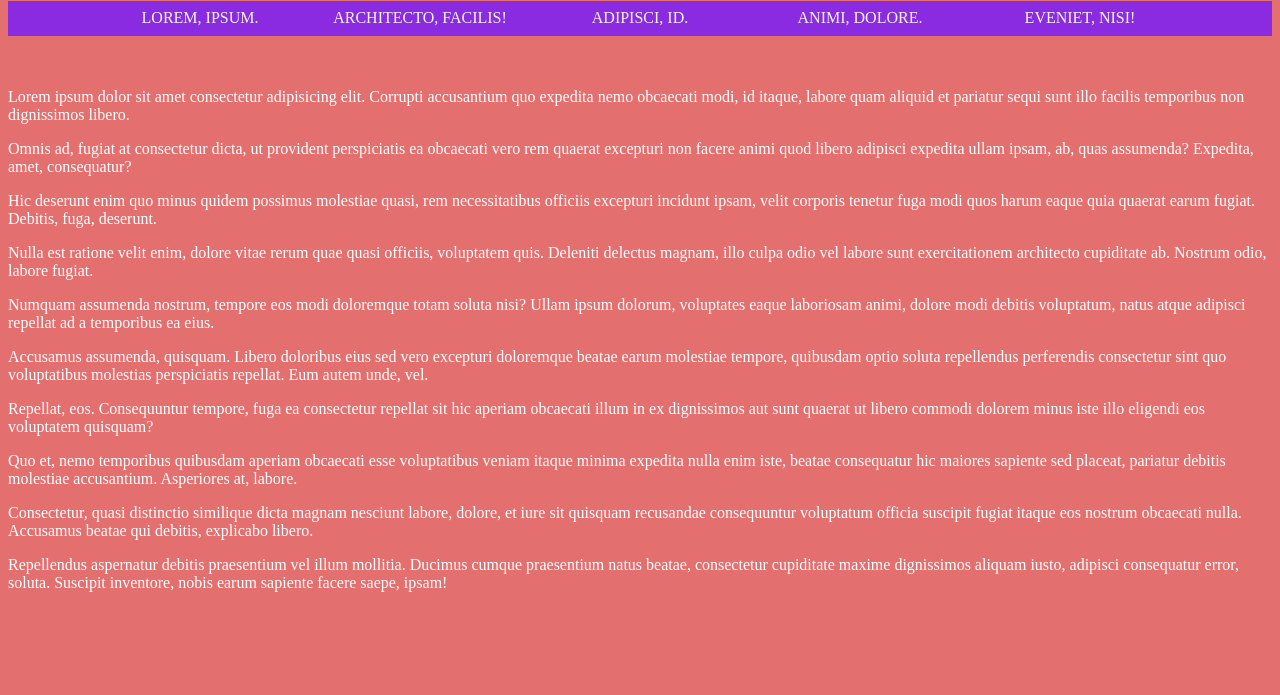
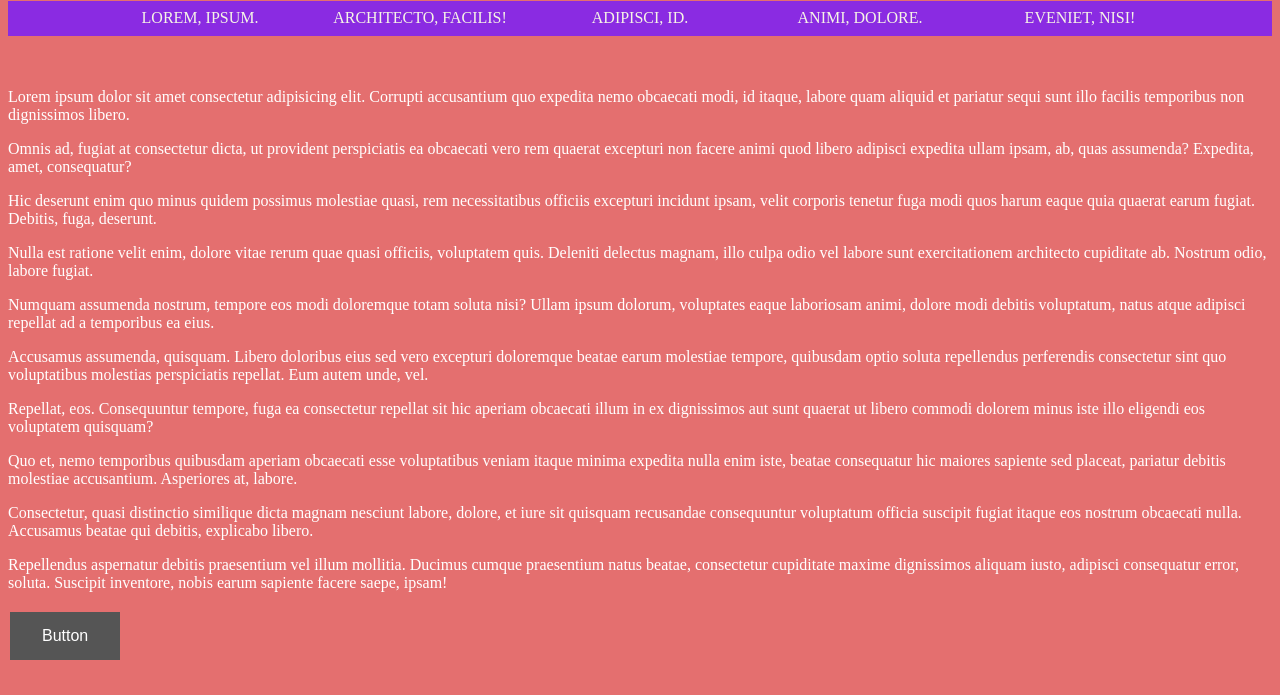
Before and after one commit to webdevproformation/decouverte-github, a plain HTML site: page index.html in a window 1280 px wide. Shown: the part 105-800 px from the top of the page. Drawn offline with Linux system fonts and the light colour scheme.

Commit message:
button added

```diff
--- a/index.html
+++ b/index.html
@@ -26,5 +26,6 @@
   <p>Quo et, nemo temporibus quibusdam aperiam obcaecati esse voluptatibus veniam itaque minima expedita nulla enim iste, beatae consequatur hic maiores sapiente sed placeat, pariatur debitis molestiae accusantium. Asperiores at, labore.</p>
   <p>Consectetur, quasi distinctio similique dicta magnam nesciunt labore, dolore, et iure sit quisquam recusandae consequuntur voluptatum officia suscipit fugiat itaque eos nostrum obcaecati nulla. Accusamus beatae qui debitis, explicabo libero.</p>
   <p>Repellendus aspernatur debitis praesentium vel illum mollitia. Ducimus cumque praesentium natus beatae, consectetur cupiditate maxime dignissimos aliquam iusto, adipisci consequatur error, soluta. Suscipit inventore, nobis earum sapiente facere saepe, ipsam!</p>
+  <button>Button</button>
 </body>
 </html>
--- a/style.css
+++ b/style.css
@@ -24,3 +24,16 @@ transition: all 0.2s ease-in-out;
 nav a:hover {
 color: #16c7ad;
 }
+
+button {
+background-color: #555555;
+border: none;
+color: white;
+padding: 15px 32px;
+text-align: center;
+text-decoration: none;
+display: inline-block;
+font-size: 16px;
+margin: 4px 2px;
+cursor: pointer;
+}
```
